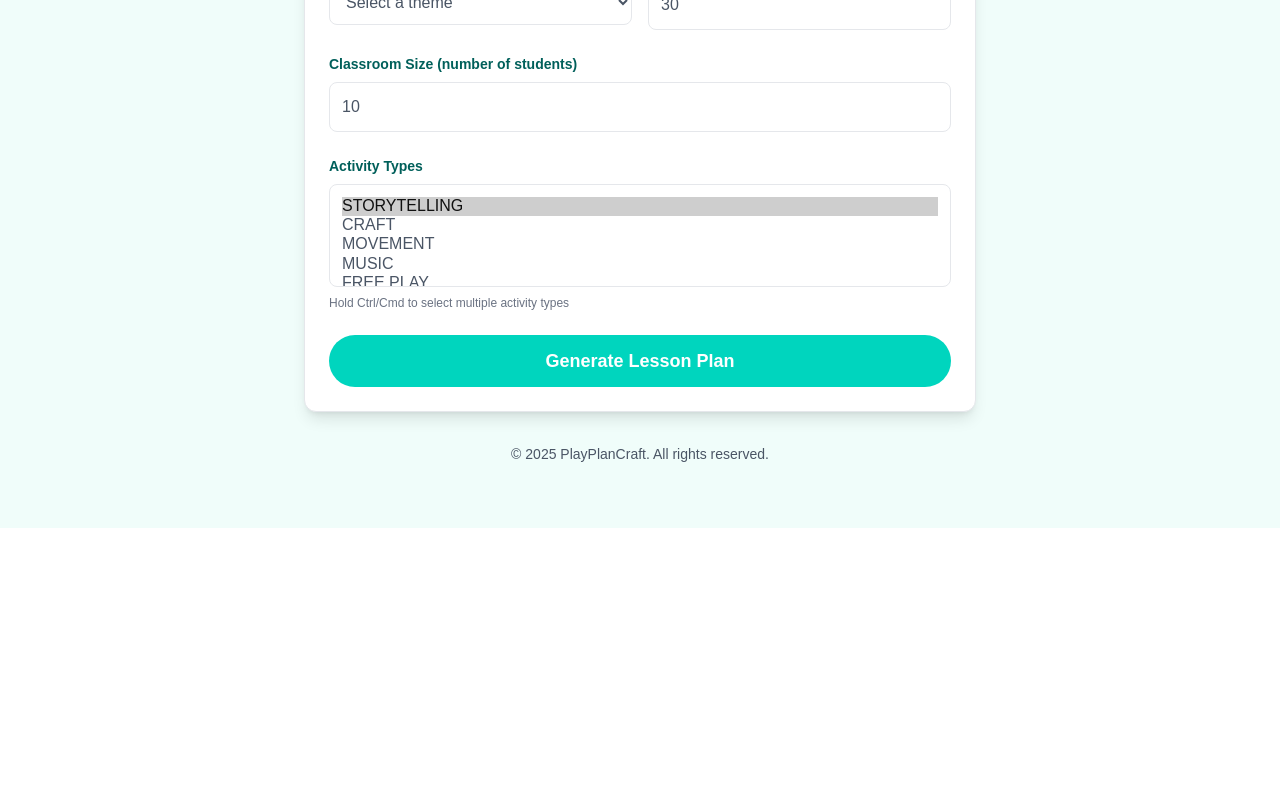
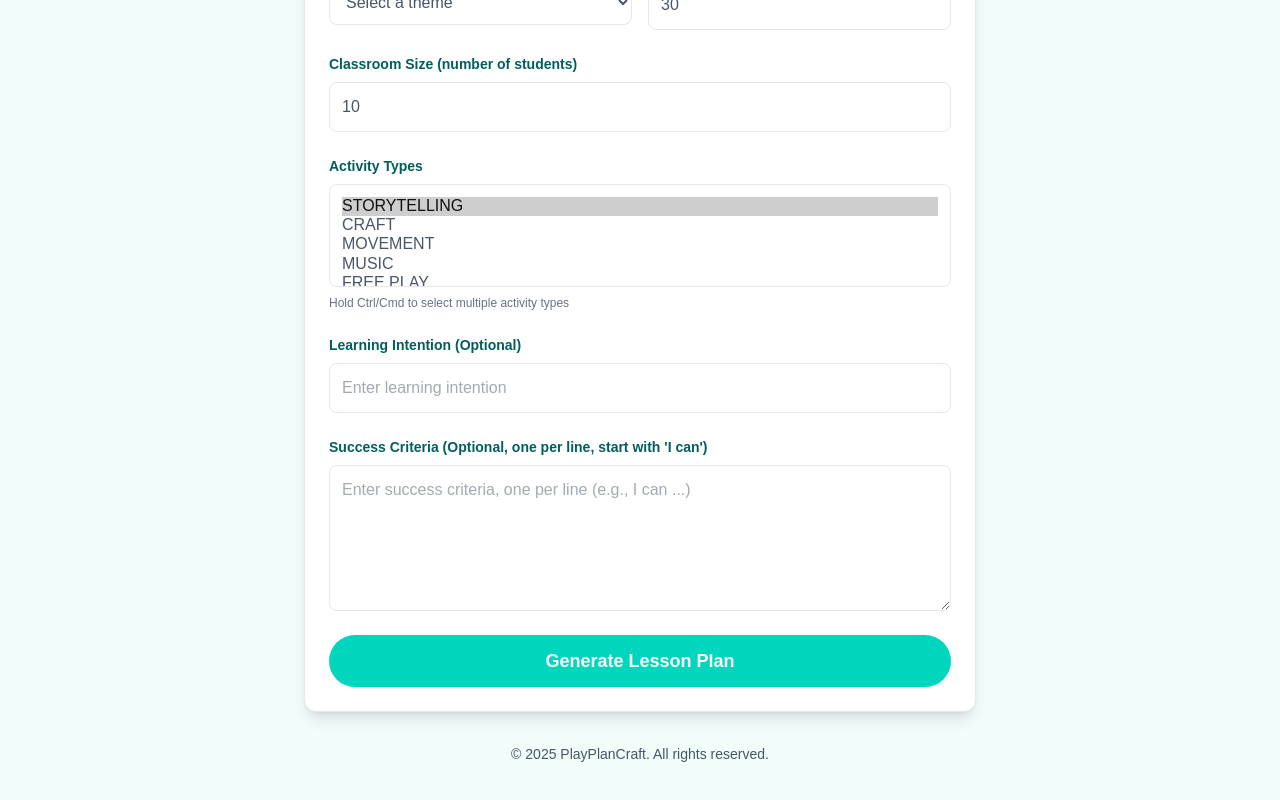
Before and after one commit to alvinwquach/play-plan-craft, a Next.js app: page /lesson-plan in a window 1280 px wide. Shown: the part 408-1208 px from the top of the page. Before the commit the page ends 936 px from the top, so only its background shows below. Built offline with nearby package versions, Linux system fonts and the light colour scheme.

Commit message:
Add learning intention and success criteria

```diff
--- a/app/api/openai-test/route.ts
+++ b/app/api/openai-test/route.ts
@@ -36,6 +36,8 @@ interface LessonPlan {
   supplies: Supply[];
   tags: string[];
   developmentGoals: DevelopmentGoal[];
+  learningIntention: string;
+  successCriteria: string[];
 }
 
 interface OpenAIResponse {
@@ -45,6 +47,8 @@ interface OpenAIResponse {
     requiredSupplies?: (string | Partial<Supply>)[];
     developmentGoals?: DevelopmentGoal[];
     tags?: string[];
+    learningIntention?: string;
+    successCriteria?: string[];
   };
 }
 
@@ -333,13 +337,15 @@ export async function POST(request: Request) {
     }
 
     const prompt = `
-You are a lesson planner AI. Generate a structured JSON response.
+You are an AI lesson planner. Generate a structured JSON response.
 
 Create a ${duration}-minute lesson plan for ${gradeLevel.toLowerCase()} students focusing on ${subject.toLowerCase()}${
       theme ? ` with a ${theme.toLowerCase()} theme` : ""
     } for a classroom of ${classroomSize} students.
 
 Use these activity types: ${activityTypes.join(", ")}.
+
+Include a "Learning Intention" (a clear statement of what students will learn) and "Success Criteria" (a list of measurable outcomes starting with "I can" statements, e.g., "I can identify properties of shapes").
 
 Adjust the quantities of supplies to be appropriate for ${classroomSize} students. For example, for craft activities, provide enough materials for each student, and for shared items like books or tools, provide a reasonable number for group use.
 
@@ -354,6 +360,8 @@ Ensure the JSON is strictly in this format:
     "status": "DRAFT",
     "duration": ${duration},
     "classroomSize": ${classroomSize},
+    "learningIntention": string,
+    "successCriteria": [string],
     "activities": [
       {
         "title": string,
@@ -427,6 +435,11 @@ Only output a valid JSON object. No markdown or extra text.
         10
       ),
       classroomSize: lesson.classroomSize ?? classroomSize,
+      learningIntention:
+        lesson.learningIntention ?? "To learn key concepts of the subject",
+      successCriteria: lesson.successCriteria ?? [
+        "I can demonstrate understanding of the lesson",
+      ],
       activities: (lesson.activities ?? []).map((activity) => ({
         title: activity.title ?? "Untitled Activity",
         activityType: activity.activityType ?? "UNKNOWN",
--- a/app/components/LessonPlans.tsx
+++ b/app/components/LessonPlans.tsx
@@ -11,6 +11,8 @@ interface LessonPlan {
   status: string;
   duration: number;
   classroomSize: number;
+  learningIntention: string;
+  successCriteria: string[];
   activities: {
     title: string;
     activityType: string;
@@ -159,6 +161,26 @@ export default function LessonPlans() {
           {lessonPlan.title}
         </h1>
         <div className="bg-white p-6 rounded-xl shadow-lg border border-gray-200 space-y-8">
+          <div>
+            <h2 className="text-xl font-semibold text-teal-800 mb-4">
+              Learning Intention
+            </h2>
+            <p className="text-gray-600">{lessonPlan.learningIntention}</p>
+          </div>
+          <div>
+            <h2 className="text-xl font-semibold text-teal-800 mb-4">
+              Success Criteria
+            </h2>
+            {lessonPlan.successCriteria.length > 0 ? (
+              <ul className="text-gray-600 list-inside list-disc space-y-2">
+                {lessonPlan.successCriteria.map((criterion, index) => (
+                  <li key={index}>{criterion}</li>
+                ))}
+              </ul>
+            ) : (
+              <p className="text-gray-600">No success criteria specified.</p>
+            )}
+          </div>
           <div>
             <h2 className="text-xl font-semibold text-teal-800 mb-4">
               Details
--- a/app/lesson-plan/page.tsx
+++ b/app/lesson-plan/page.tsx
@@ -11,6 +11,8 @@ interface FormData {
   duration: number;
   activityTypes: string[];
   classroomSize: number;
+  learningIntention: string;
+  successCriteria: string[];
 }
 
 export default function LessonPlanForm() {
@@ -23,7 +25,10 @@ export default function LessonPlanForm() {
     duration: 30,
     activityTypes: ["STORYTELLING"],
     classroomSize: 10,
+    learningIntention: "",
+    successCriteria: [],
   });
+  const [successCriteriaInput, setSuccessCriteriaInput] = useState<string>("");
   const [loading, setLoading] = useState(false);
   const [error, setError] = useState<string | null>(null);
 
@@ -295,11 +300,25 @@ export default function LessonPlanForm() {
       return;
     }
 
+    // Parse successCriteria from textarea input
+    const criteria = successCriteriaInput
+      .split("\n")
+      .map((line) => line.trim())
+      .filter((line) => line.length > 0);
+    if (criteria.length > 0 && !criteria.every((c) => c.startsWith("I can"))) {
+      setError("All success criteria must start with 'I can'.");
+      setLoading(false);
+      return;
+    }
+
     try {
       const response = await fetch("/api/openai-test", {
         method: "POST",
         headers: { "Content-Type": "application/json" },
-        body: JSON.stringify(formData),
+        body: JSON.stringify({
+          ...formData,
+          successCriteria: criteria,
+        }),
       });
 
       const data = await response.json();
@@ -471,6 +490,35 @@ export default function LessonPlanForm() {
                 Hold Ctrl/Cmd to select multiple activity types
               </p>
             </div>
+            <div>
+              <label className="block text-sm font-semibold text-teal-800 mb-2">
+                Learning Intention (Optional)
+              </label>
+              <input
+                type="text"
+                value={formData.learningIntention}
+                onChange={(e) =>
+                  setFormData({
+                    ...formData,
+                    learningIntention: e.target.value,
+                  })
+                }
+                className="block w-full border border-gray-200 rounded-lg p-3 text-gray-600 focus:outline-none focus:ring-2 focus:ring-teal-400"
+                placeholder="Enter learning intention"
+              />
+            </div>
+            <div>
+              <label className="block text-sm font-semibold text-teal-800 mb-2">
+                Success Criteria (Optional, one per line, start with 'I can')
+              </label>
+              <textarea
+                value={successCriteriaInput}
+                onChange={(e) => setSuccessCriteriaInput(e.target.value)}
+                className="block w-full border border-gray-200 rounded-lg p-3 text-gray-600 focus:outline-none focus:ring-2 focus:ring-teal-400"
+                placeholder="Enter success criteria, one per line (e.g., I can ...)"
+                rows={5}
+              />
+            </div>
             {error && <p className="text-red-500 text-sm">{error}</p>}
             <button
               type="submit"
```
